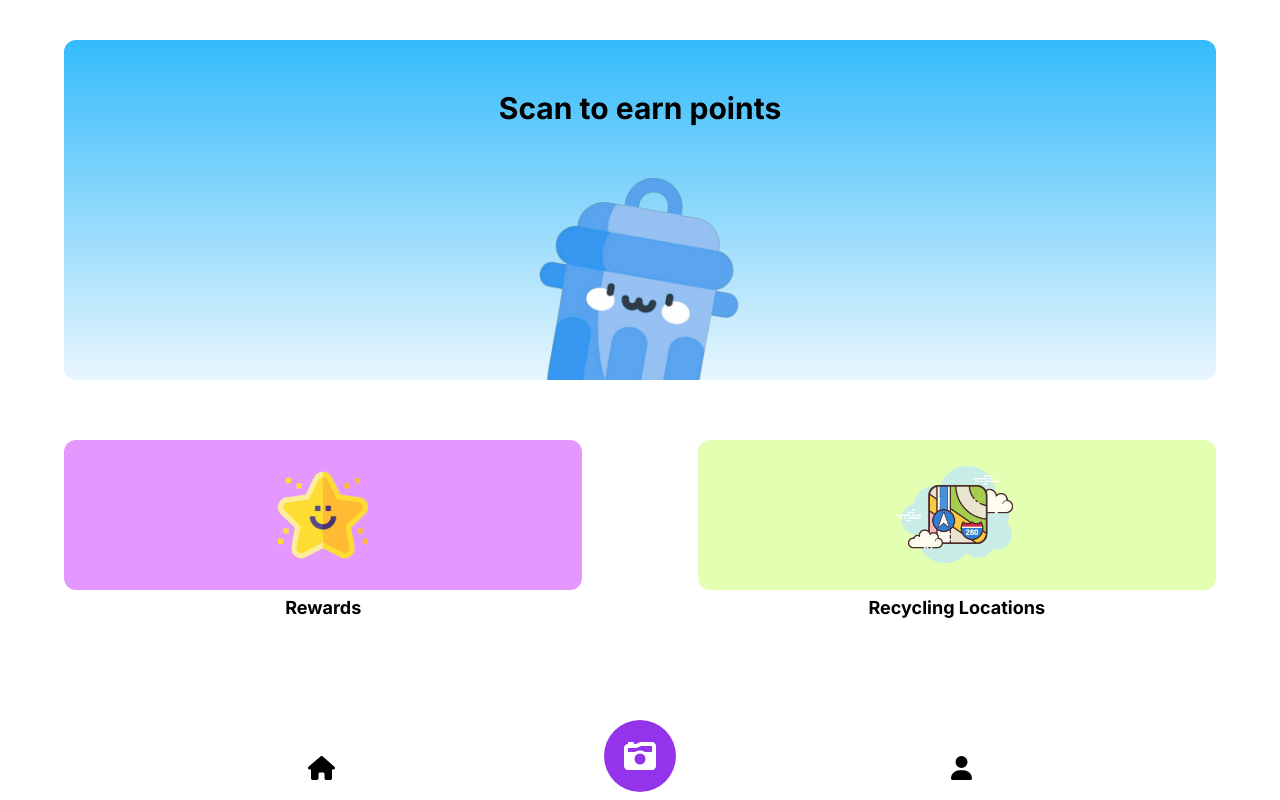
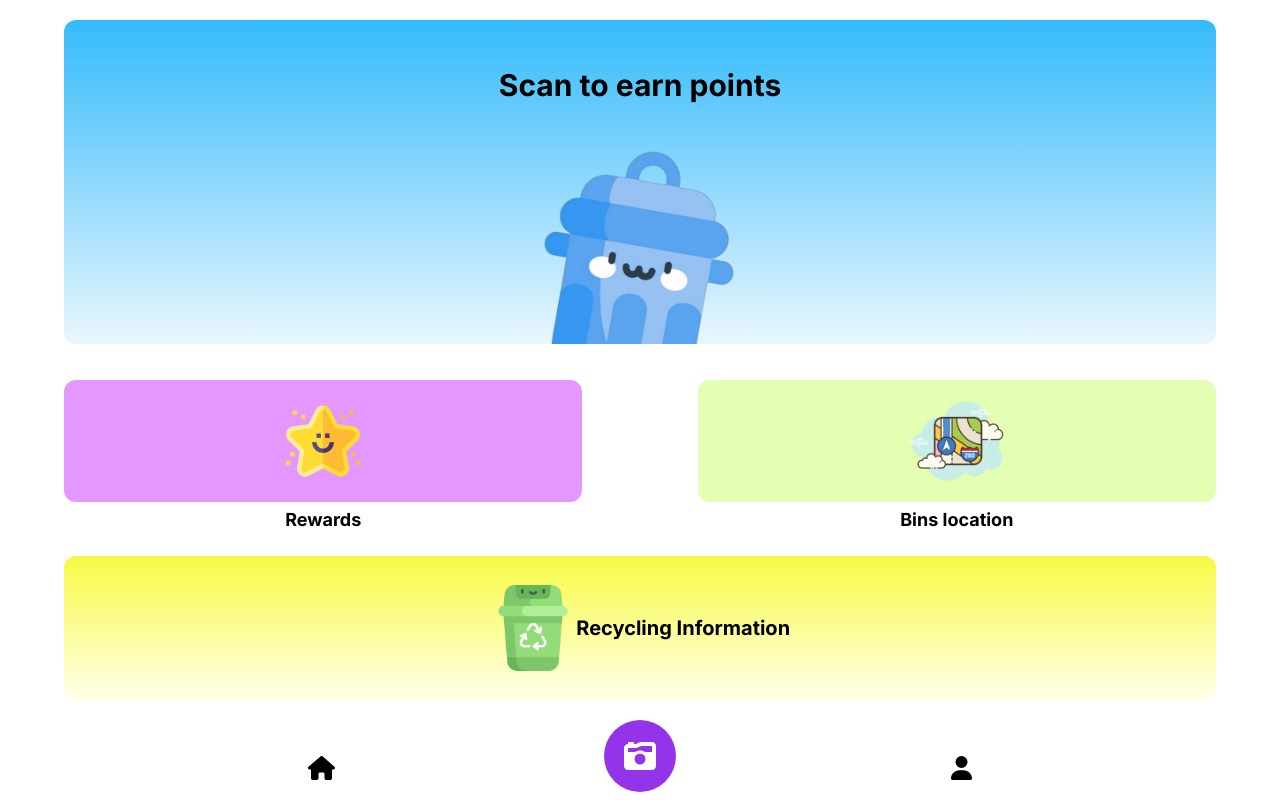
Before and after one commit to agile-78/web, a Next.js app: page / in a window 1280 px wide. Built offline with nearby package versions, Linux system fonts and the light colour scheme; no server answers.

Commit message:
Added the information button in homepage

```diff
--- a/src/app/(nav)/home/page.tsx
+++ b/src/app/(nav)/home/page.tsx
@@ -9,9 +9,9 @@ export default function Home() {
       <Head>
         <title>Home</title>
       </Head>
-      <div className="w-[90%] h-[50%]">
+      <div className="w-[90%] h-[45%]">
         <Link href="/camera">
-          <button className="bg-gradient-to-b from-[#34BBFB] to-[#E8F6FD] w-[100%] h-[85%] rounded-xl">
+          <button className="bg-gradient-to-b from-[#34BBFB] to-[#E8F6FD] w-[100%] h-[90%] rounded-xl">
             <div className="flex flex-col items-center justify-center w-[100%] h-[100%]">
               <p className="text-3xl font-bold h-[40%] flex items-center justify-center">
                 Scan to earn points
@@ -28,8 +28,8 @@ export default function Home() {
         </Link>
       </div>
 
-      <div className="flex w-[90%] h-[40%]">
-        <div className="w-[45%] h-[55%] mr-[5%]">
+      <div className="flex w-[90%] h-[20%]">
+        <div className="w-[45%] h-[90%] mr-[5%]">
           <Link href="/rewards">
             <button className="bg-[#E498FF] w-[100%] h-[85%] rounded-xl">
               <div className="flex flex-col items-center justify-center w-[100%] h-[100%]">
@@ -48,7 +48,7 @@ export default function Home() {
           </p>
         </div>
 
-        <div className="w-[45%] h-[55%] ml-[5%]">
+        <div className="w-[45%] h-[90%] ml-[5%]">
           <Link href="/map">
             <button className="bg-[#E2FFB2] w-[100%] h-[85%] rounded-xl">
               <div className="flex flex-col items-center justify-center w-[100%] h-[100%]">
@@ -63,13 +63,28 @@ export default function Home() {
             </button>
           </Link>
           <p className="text-lg font-bold mt-1 flex items-center justify-center text-center">
-            Recycling Locations
+            Bins location
           </p>
         </div>
-        <br />
-        <br />
-        <br />
-        <br />
+      </div>
+
+      <div className="w-[90%] h-[30%]">
+        <Link href="/camera">
+          <button className="mt-4 bg-gradient-to-b from-[#F7FA43] to-[#FFFFE9] w-[100%] h-[60%] rounded-xl">
+            <div className="flex items-center justify-center w-[100%] h-[100%]">
+              <Image
+                src="/recycle-bin.png"
+                alt="Recycle Bin"
+                width={100}
+                height={100}
+                className="h-[60%] w-auto"
+              />
+              <p className="text-xl font-bold h-[40%] flex items-center justify-center">
+                Recycling Information
+              </p>
+            </div>
+          </button>
+        </Link>
       </div>
     </div>
   );
```
